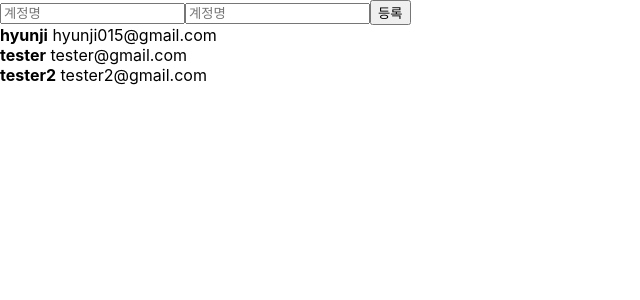
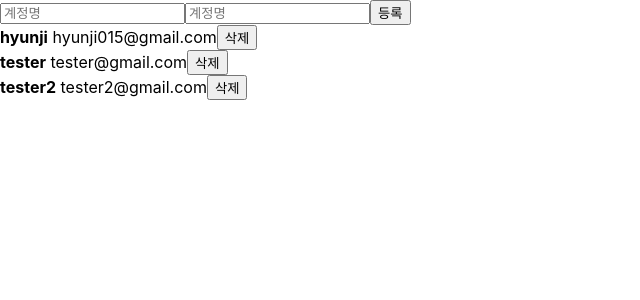
Before and after one commit to LeeHyunji/old-project, a React (Create React App) app in the folder begin-react/: page / in a window 1280 px wide. Shown: the top 300 px of the page, without its empty margins (0-640 px from the left). Built offline with nearby package versions, Linux system fonts and the light colour scheme.

Commit message:
begin-react : 배열렌더링 - 배열에 항목삭제

```diff
--- a/begin-react/src/App.js
+++ b/begin-react/src/App.js
@@ -18,6 +18,11 @@
       ...inputs,
       [name] : value
     });
+  };
+  const onRemove = id =>{
+    //배열의 불변성을 위해서 삭제된 새로운 배열을 생성해야한다.
+    //filter는 배열에서 특정 조건을 만족하는 것으로 새로운 배열을 생성하는 메소드
+    setUsers(users.filter(user=> user.id !== id));
   };
 
   const [users, setUsers] = useState([
@@ -59,7 +64,7 @@
   return (
     <>
       <CreateUser username={username} email={email} onChange={onChange} onCreate={onCreate}/>
-      <UserList users={users}></UserList>
+      <UserList users={users} onRemove={onRemove}></UserList>
     </>
   );
 }
--- a/begin-react/src/UserList.js
+++ b/begin-react/src/UserList.js
@@ -2,14 +2,18 @@
 
 
 
-function User({user}){
+function User({user, onRemove}){
+    const {username, email, id} = user;
     return(
         <div>
-            <b>{user.username}</b> <span>{user.email}</span>
+            <b>{username}</b> <span>{email}</span>
+            <button onClick={()=> onRemove(id)}
+            // onClick(onRemove(id))라고하면 안된다. 렌더링 될때마다 삭제가 될것이다.*/
+            >삭제</button>
         </div>
     )
 }
-function UserList({users}){
+function UserList({users, onRemove}){
     return (
         <div>
             {/* <User user={users[0]}/>
@@ -18,7 +22,7 @@
 
             {
                 users.map(
-                    (user) => (<User user={user} key={user.id}/>)
+                    (user) => (<User user={user} key={user.id} onRemove={onRemove}/>)
                 )
                 //만약 고유 key가 없는 경우, map에서 index를 사용 - 하지만 이때는 비효율적이고, 성능 개선이 되지 않는다.
                 // users.map(
```
